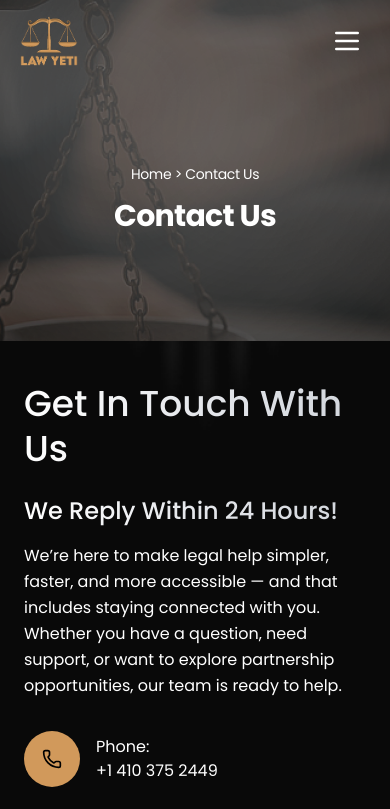
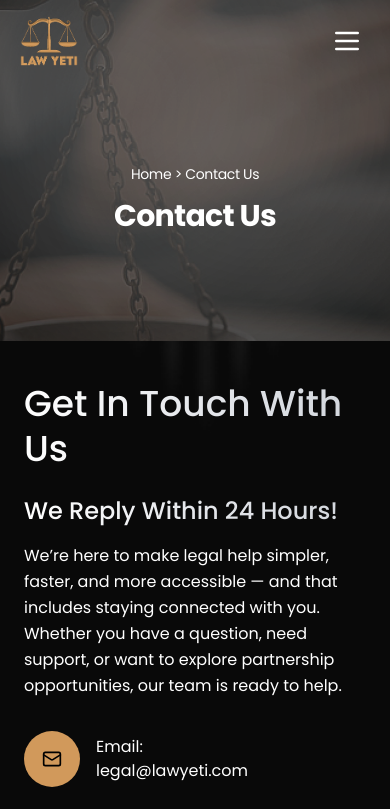
Before and after one commit to mdhasnainhanif/lawyeti, a Next.js app: page /contact-us in a window 390 px wide. Shown: the top 809 px of the page. Built offline with nearby package versions, Linux system fonts and the light colour scheme.

Commit message:
Phone number removed

```diff
--- a/src/app/contact-us/page.jsx
+++ b/src/app/contact-us/page.jsx
@@ -126,7 +126,7 @@ export default function ContactPage() {
 
             {/* Contact Details */}
             <div className="space-y-6">
-              <div className="flex items-center space-x-4">
+              {/* <div className="flex items-center space-x-4">
                 <div
                   className="w-14 h-14 bg-law-yeti-accent rounded-full flex items-center justify-center"
                   style={{ background: "#D1995B" }}
@@ -141,7 +141,7 @@ export default function ContactPage() {
                   </a>
                   </p>
                 </div>
-              </div>
+              </div> */}
 
               <div className="flex items-center space-x-4">
                 <div
--- a/src/components/Footer.jsx
+++ b/src/components/Footer.jsx
@@ -104,11 +104,11 @@ const Footer = () => {
                 Contact Info
               </h3>
               <div className="space-y-5">
-                <div className="text-white/80 font-helvetica text-sm md:text-base font-bold leading-[150%] opacity-80">
+                {/* <div className="text-white/80 font-helvetica text-sm md:text-base font-bold leading-[150%] opacity-80">
                 <a href="tel:+14103752449">
                 +1 410 375 2449
                 </a>
-                </div>
+                </div> */}
                 <div className="text-white/80 font-helvetica text-sm md:text-base font-medium leading-[150%] opacity-80">
                   Mail: legal@law-yeti.com
                 </div>
```
